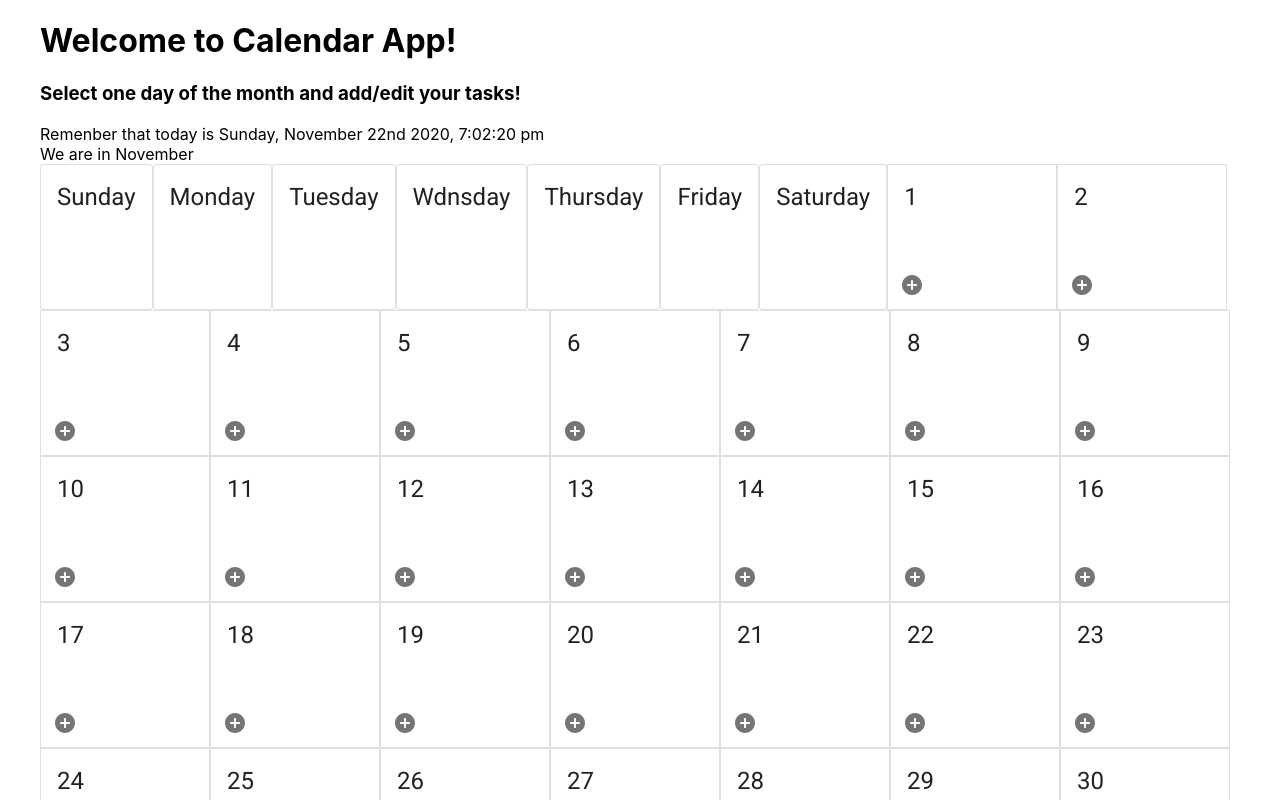
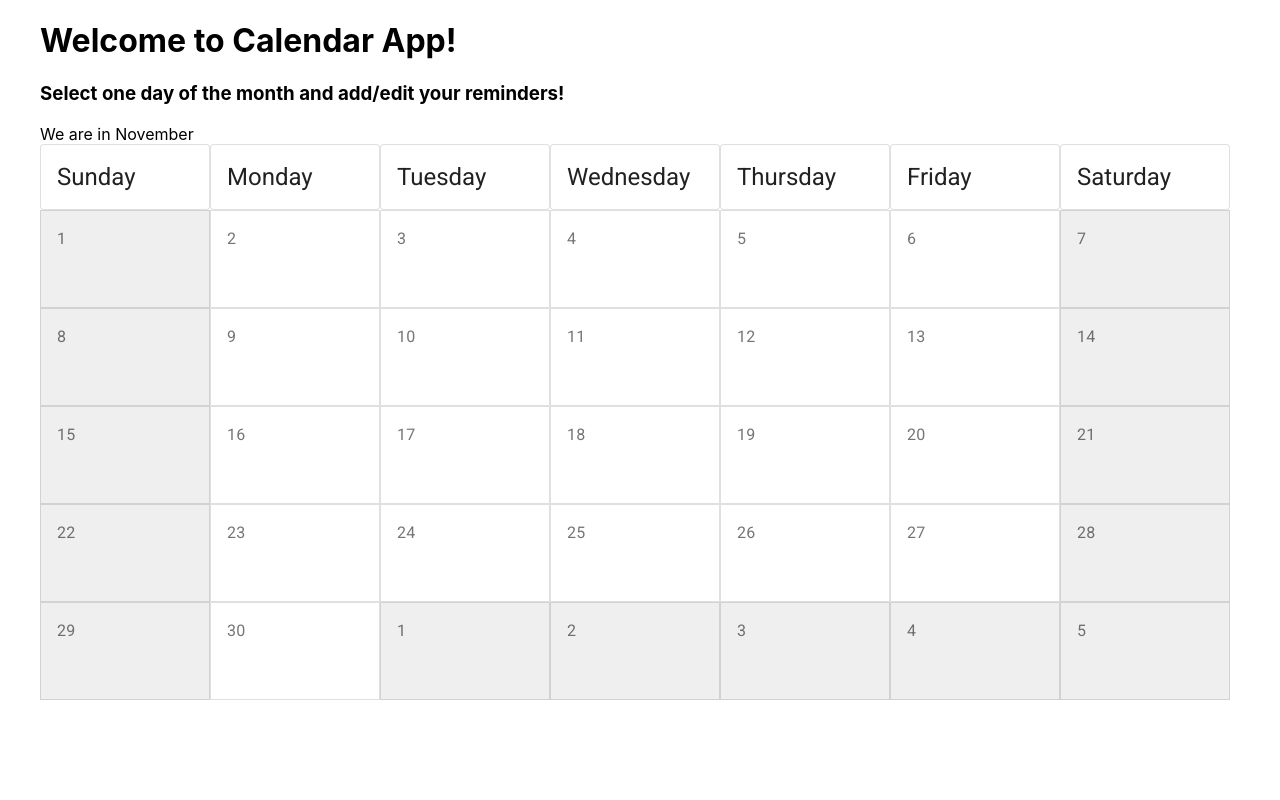
Before and after one commit to andregodoy0/calendar-app, a React (Create React App) app: page / in a window 1280 px wide. Shown: the top 800 px of the page. Built offline with nearby package versions, Linux system fonts and the light colour scheme.

Commit message:
Improve calendar handling, add reminder list prototype

```diff
--- a/src/App.tsx
+++ b/src/App.tsx
@@ -1,4 +1,3 @@
-import moment from 'moment';
 import React from 'react';
 
 import './App.scss';
@@ -8,8 +7,7 @@ function App() {
     return (
       <div className="app">
           <h1>Welcome to Calendar App!</h1>
-          <h3>Select one day of the month and add/edit your tasks!</h3>
-          <div>Remenber that today is {moment().format("dddd, MMMM Do YYYY, h:mm:ss a")}</div>
+          <h3>Select one day of the month and add/edit your reminders!</h3>
           <div className='calendar-container'>
               <Calendar />
           </div>
--- a/src/Calendar.scss
+++ b/src/Calendar.scss
@@ -5,5 +5,9 @@
     .calendar-day {
         // each cell has 1/7 of available width
         flex-basis: 14%;
+
+        &.grayed-out {
+            background-color: #EFEFEF;
+        }
     }
 }
--- a/src/Calendar.tsx
+++ b/src/Calendar.tsx
@@ -1,30 +1,56 @@
-import React from 'react'
-import moment from 'moment'
+import React, { useState } from 'react'
+import moment, { Moment } from 'moment'
 import classnames from 'classnames'
 
 import './Calendar.scss';
-import { Grid, Card, CardHeader, CardContent, IconButton } from '@material-ui/core'
-import AddCircleRoundedIcon from '@material-ui/icons/AddCircleRounded'
+import { Grid, Card, CardHeader, CardContent, Modal, DialogContent} from '@material-ui/core'
+import ReminderList from './ReminderList';
+// import AddCircleRoundedIcon from '@material-ui/icons/AddCircleRounded'
 
 function Calendar() {
+    const [isModalOpen, setModalOpen] = useState(false)
+    const [newReminderDay, setReminderDay] = useState(moment())
+
+    const handleClose = () => {
+        setModalOpen(false)
+    }
+    const createNewTask = (day: Moment) => {
+        console.log(day)
+        setModalOpen(true)
+        setReminderDay(day)
+    }
 
     const renderCalendarHeader = () => {
-        const columns = ['Sunday', 'Monday', 'Tuesday', 'Wdnsday', 'Thursday', 'Friday', 'Saturday']
+        const columns = ['Sunday', 'Monday', 'Tuesday', 'Wednesday', 'Thursday', 'Friday', 'Saturday']
         return columns.map(dayOfWeek => (
-            <Card variant='outlined' className='header cell' key={ dayOfWeek }>
-                <CardHeader title={ dayOfWeek } />
+            <Card variant='outlined' className='header calendar-day' key={ dayOfWeek }>
+                <CardHeader title={ dayOfWeek } fontSize='small' />
             </Card>
         ))
     }
-    const createCalendarDay = (day: number, shouldGrayout: boolean) => {
+    const createCalendarDay = (calendarDay: Moment) => {
+        const dayOfWeek = calendarDay.day()
         return (
-            <Card variant="outlined" square className={classnames('calendar-day', {'grayed-out': shouldGrayout})} key={ day }>
-                <CardHeader title={ day } />
-                <CardContent>
+            <Card
+                variant="outlined"
+                square
+                className={ classnames(
+                    'calendar-day',
+                    {'grayed-out': !calendarDay.isSame(moment(), 'month') || dayOfWeek === 0 || dayOfWeek === 6}
+                ) }
+                key={ calendarDay.format('YYYYMMDD') }
+            >
+                <CardHeader
+                    onClick={() => createNewTask(calendarDay)}
+                    subheader={ calendarDay.date() }
+                />
+                <CardContent
+                    onClick={() => createNewTask(calendarDay)}
+                >
                 </CardContent>
-                    <IconButton aria-label="Create new task">
-                        <AddCircleRoundedIcon />
-                    </IconButton>
+                    {/* <IconButton aria-label="Create new task">
+                        <AddCircleRoundedIcon />K
+                    </IconButton> */}
             </Card>
         )
     }
@@ -33,20 +59,20 @@ function Calendar() {
         const numberOfDaysCurrentMonth = moment().daysInMonth()
         const cells = []
         for (let i = 0; i < numberOfDaysCurrentMonth; i++) {
-            cells.push(createCalendarDay(i + 1, true))
+            cells.push(createCalendarDay(moment().date(i + 1)))
         }
         // Append calendar days for previous month at the begining of the array
         const dayOfWeekFirstDayOfMonth = moment().startOf('month').day()
         if (dayOfWeekFirstDayOfMonth) {
             for (let i = dayOfWeekFirstDayOfMonth; i >= 0; i--) {
-                cells.unshift(createCalendarDay(numberOfDaysPreviousMonth - i, false))
+                cells.unshift(createCalendarDay(moment().subtract(1, 'month').date(numberOfDaysPreviousMonth - i)))
             }
         }
         const dayOfWeekLastDayOfMonth = moment().endOf('month').day()
         // Append calendar days for noxt month at the end of the array
         if (dayOfWeekLastDayOfMonth !== 6) {
             for (let i = 0; i < (6 - dayOfWeekLastDayOfMonth); i++) {
-                cells.push(createCalendarDay(i + 1, false))
+                cells.push(createCalendarDay(moment().add(1, 'month').date(i + 1)))
             }
         }
         return cells
@@ -54,6 +80,18 @@ function Calendar() {
 
     return (
         <div>
+            <Modal
+                open={isModalOpen}
+                onClose={handleClose}
+                aria-labelledby="new-reminder"
+                aria-describedby="add-new-reminder"
+            >
+                <DialogContent>
+                    <ReminderList
+                        dayOfMonth={newReminderDay}
+                    />
+                </DialogContent>
+            </Modal>
             <div>We are in {moment().format('MMMM')}</div>
             <div className='calendar'>
                 <Grid container>
--- /dev/null
+++ b/src/ReminderList.tsx
@@ -0,0 +1,22 @@
+import React from 'react';
+import { Moment } from 'moment'
+import { Input, Paper, TextField } from '@material-ui/core';
+
+interface ReminderListProps {
+    dayOfMonth: Moment
+}
+const ReminderList: React.FunctionComponent<ReminderListProps> = ({dayOfMonth}) => {
+    return (
+        <Paper>
+            <h2>Create new reminder for {dayOfMonth.format('MMM DD')}:</h2>
+            <form noValidate autoComplete="off">
+                <label>Reminder:</label><TextField fullWidth type='text' />
+                <label>Color:</label><Input type='text' />
+                <label>City:</label><Input type='text' />
+            </form>
+
+        </Paper>
+    )
+}
+
+export default ReminderList
```
